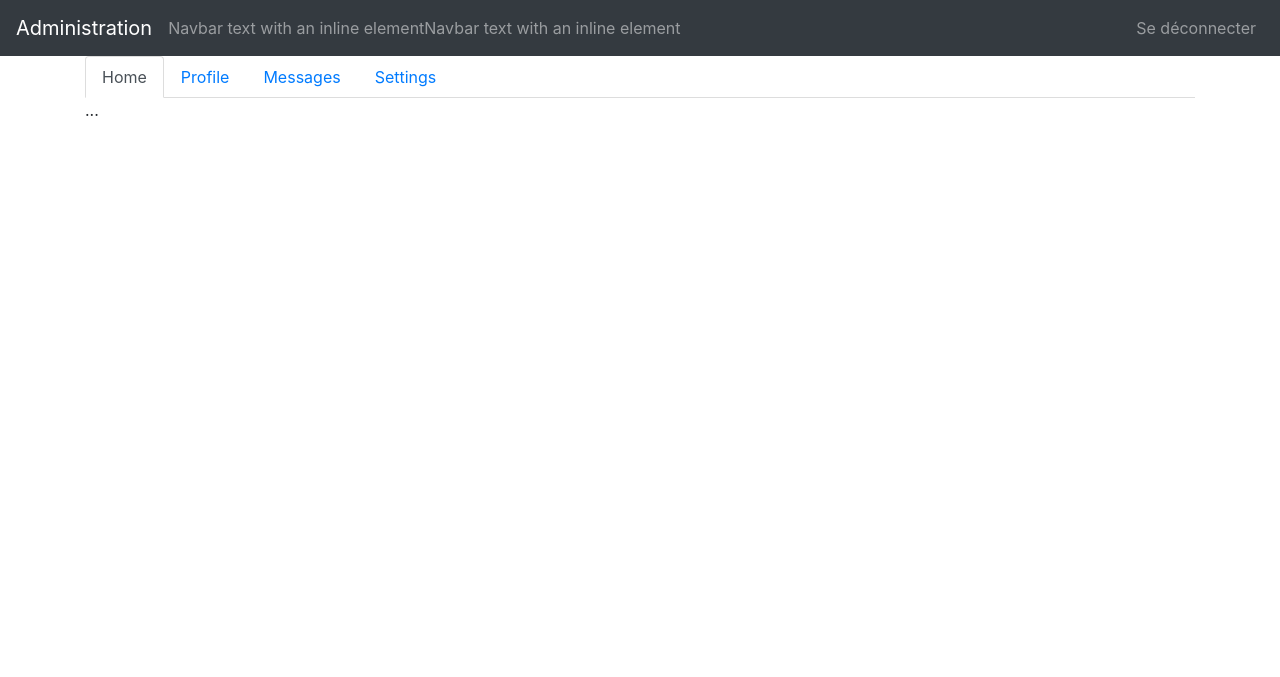
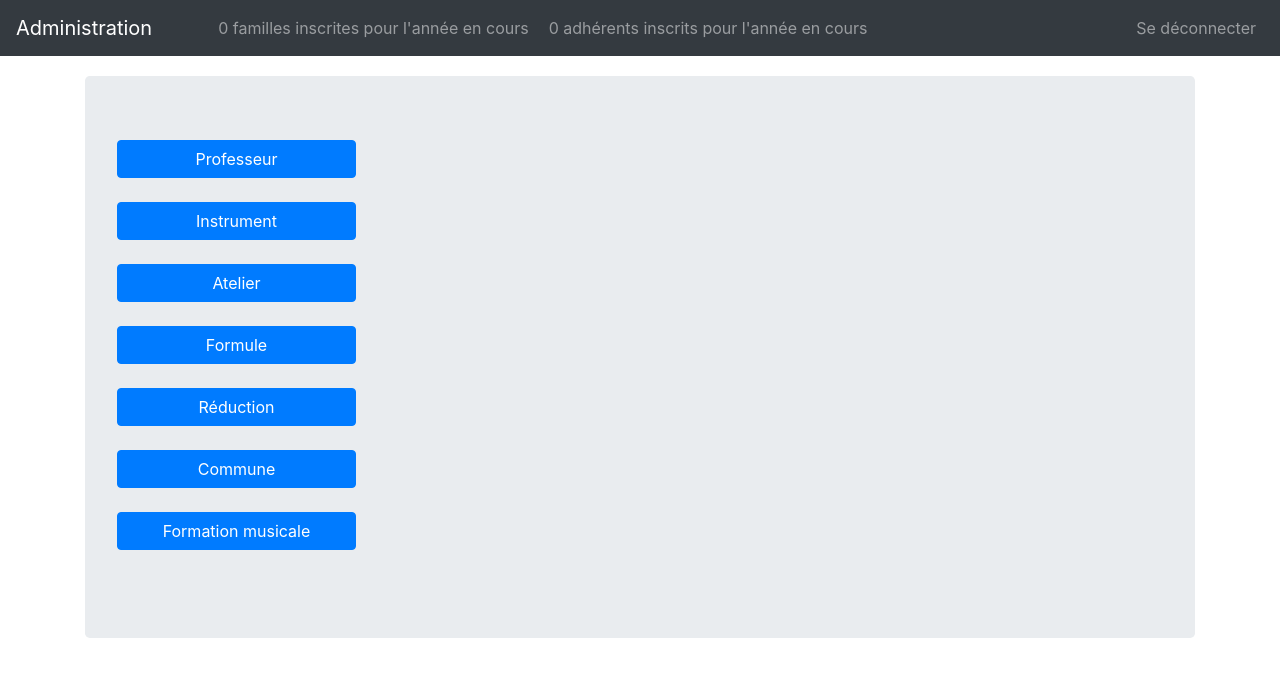
Before and after one commit to AyoubBenlaidi/PriMusic, a PHP site: page /administration.php in a window 1280 px wide. Shown: the top 677 px of the page. Run offline with PHP 8.4, Linux system fonts and the light colour scheme; the visitor is signed in with stand-in values (Sample User, id 1); data that the repository does not hold is empty; some libraries are stand-ins or nearby versions.

Commit message:
Add files via upload

```diff
--- a/administration.php
+++ b/administration.php
@@ -3,10 +3,9 @@
   <head>
     <title>Administration</title>
     <link rel="stylesheet" href="https://maxcdn.bootstrapcdn.com/bootstrap/4.0.0-beta.2/css/bootstrap.min.css" integrity="sha384-PsH8R72JQ3SOdhVi3uxftmaW6Vc51MKb0q5P2rRUpPvrszuE4W1povHYgTpBfshb" crossorigin="anonymous">
-    <script src="https://code.jquery.com/jquery-3.2.1.slim.min.js" integrity="sha384-KJ3o2DKtIkvYIK3UENzmM7KCkRr/rE9/Qpg6aAZGJwFDMVNA/GpGFF93hXpG5KkN" crossorigin="anonymous"></script>
-    <script src="https://maxcdn.bootstrapcdn.com/bootstrap/4.0.0-beta.2/js/bootstrap.min.js" integrity="sha384-alpBpkh1PFOepccYVYDB4do5UnbKysX5WZXm3XxPqe5iKTfUKjNkCk9SaVuEZflJ" crossorigin="anonymous"></script>
 
-
+    <script src="https://code.jquery.com/jquery-3.2.1.min.js" integrity="sha256-hwg4gsxgFZhOsEEamdOYGBf13FyQuiTwlAQgxVSNgt4=" crossorigin="anonymous"></script>
+        <script src="https://maxcdn.bootstrapcdn.com/bootstrap/3.3.7/js/bootstrap.min.js" integrity="sha384-Tc5IQib027qvyjSMfHjOMaLkfuWVxZxUPnCJA7l2mCWNIpG9mGCD8wGNIcPD7Txa" crossorigin="anonymous"></script>
 
 
   </head>
@@ -17,54 +16,41 @@
   ?>
 
 
-  <!-- <h1>Page d'administration</h1> -->
-<!--
-  <h2>Professeur</h2>
-  <?php include("professeur.php"); ?>
+<div class="container" style ="margin-top: 20px">
+<div class="jumbotron">
+            <div class="row">
+                <div class="col-sm-3">
+                    <button type="button" class="btn btn-primary btn-block btn_load_ajax" lien="professeur.php">Professeur</button><br>
+                    <button type="button" class="btn btn-primary btn-block btn_load_ajax" lien="instrument.php">Instrument</button><br>
+                    <button type="button" class="btn btn-primary btn-block btn_load_ajax" lien="atelier.php">Atelier</button><br>
+                    <button type="button" class="btn btn-primary btn-block btn_load_ajax" lien="formule.php">Formule</button><br>
+                    <button type="button" class="btn btn-primary btn-block btn_load_ajax" lien="reduction.php">Réduction</button><br>
+                    <button type="button" class="btn btn-primary btn-block btn_load_ajax" lien="commune.php">Commune</button><br>
+                    <button type="button" class="btn btn-primary btn-block btn_load_ajax" lien="formation.php">Formation musicale</button><br>
+                </div>
+                <div class="col-sm-9" id="ajax_load_result">
 
-  <h2>Instrument</h2>
-  <?php include("instrument.php"); ?>
+                </div>
+            </div>
+        </div>
+</div>
 
-  <h2>Atelier</h2>
-  <?php include("atelier.php"); ?>
 
-  <h2>Formule</h2>
-  <?php include("formule.php"); ?>
-
-  <h2>Réduction</h2>
-  <?php include("reduction.php"); ?>
-
-  <h2>Commune</h2>
-  <?php include("commune.php"); ?>
-
-  <h2>Formation musicale</h2>
-  <?php include("formation.php"); ?>
--->
-<div class="container">
-<!-- Nav tabs -->
-<ul class="nav nav-tabs" id="myTab" role="tablist">
-<li class="nav-item">
-  <a class="nav-link active" id="home-tab" data-toggle="tab" href="#home" role="tab" aria-controls="home" aria-selected="true">Home</a>
-</li>
-<li class="nav-item">
-  <a class="nav-link" id="profile-tab" data-toggle="tab" href="#profile" role="tab" aria-controls="profile" aria-selected="false">Profile</a>
-</li>
-<li class="nav-item">
-  <a class="nav-link" id="messages-tab" data-toggle="tab" href="#messages" role="tab" aria-controls="messages" aria-selected="false">Messages</a>
-</li>
-<li class="nav-item">
-  <a class="nav-link" id="settings-tab" data-toggle="tab" href="#settings" role="tab" aria-controls="settings" aria-selected="false">Settings</a>
-</li>
-</ul>
-
-<!-- Tab panes -->
-<div class="tab-content">
-<div class="tab-pane active" id="home" role="tabpanel" aria-labelledby="home-tab">...</div>
-<div class="tab-pane" id="profile" role="tabpanel" aria-labelledby="profile-tab">...</div>
-<div class="tab-pane" id="messages" role="tabpanel" aria-labelledby="messages-tab">...</div>
-<div class="tab-pane" id="settings" role="tabpanel" aria-labelledby="settings-tab">...</div>
-</div>
-</div>
 
   </body>
 </html>
+
+<script <script type="text/javascript">
+
+$( document ).ready(function() {
+    $(".btn_load_ajax").click(function(){
+        $.ajax({
+            url: $(this).attr("lien"),
+            success: function(result){
+                $("#ajax_load_result").html(result);
+            }
+        });
+    });
+});
+
+</script>
--- a/menuAdmin.php
+++ b/menuAdmin.php
@@ -1,44 +1,10 @@
 <?php session_start(); ?>
 <?php include('menuAdminRecup.php'); ?>
-<!-- Récupération de données pour la barre -->
+
 <!--
-<style>
-	ul {
-		list-style-type: none;
-		margin: 0;
-		padding: 0;
-		overflow: hidden;
-		background-color: #333;
-	}
+<ul>
 
-	li {
-		float: left;
-		color: white;
-	}
 
-	li a {
-		display: block;
-		color: white;
-		text-align: center;
-		padding: 14px 16px;
-		text-decoration: none;
-	}
-
-	li a:hover:not(.active) {
-		background-color: #111;
-	}
-
-	.active {
-		background-color: #4CAF50;
-	}
-	.floatright {
-    float:right;
-}
-</style>
-
-<ul>
-    <li><a  <?php echo $activeAdmin ?> href="/administration.php">Administration</a></li>
-	<li><a href="/login/logout.php">Se déconnecter</a></li>
 	<div class="floatright">
                 <li><?php include("countFamille.php"); ?> familles inscrites pour l'année en cours</li><br/>
 				<li><?php include("countAdherent.php"); ?> adhérents inscrits pour l'année en cours</li>
@@ -61,11 +27,12 @@
       <li class="nav-item">
         <a class="nav-link" href="#">Features</a>
       </li>-->
-	  <span class="navbar-text">
-      Navbar text with an inline element
+	  <span style="margin-left: 50px" class="navbar-text">
+      <?php include("countFamille.php"); ?> familles inscrites pour l'année en cours
     </span>
+	<span style="margin-left: 20px"></span>
 	<span class="navbar-text">
-      Navbar text with an inline element
+	<?php include("countAdherent.php"); ?> adhérents inscrits pour l'année en cours
     </span>
 
 
--- a/menuAdminRecup.php
+++ b/menuAdminRecup.php
@@ -2,7 +2,8 @@
 include("Query.php");
 	$profArray = databaseQuery("SELECT prof_id,prof_nom,prof_prenom FROM professeur");
 	$instrArray = databaseQuery("SELECT instr_id, instr_nom FROM instrument");
-	$atelierArray = databaseQuery("SELECT atl_id, atl_nom FROM atelier");
+
+    $atelierArray = databaseQuery("SELECT atl_id, atl_nom FROM atelier");
 	$formuleArray = databaseQuery("SELECT fml_id, fml_nom, fml_num FROM formule");
 	$communeArray = databaseQuery("SELECT cmn_id,cmn_nom FROM commune");
 	$formationArray = databaseQuery("SELECT * FROM formation");
--- a/professeur.php
+++ b/professeur.php
@@ -8,7 +8,7 @@
 		<label>Instrument : </label>
 		<select name="instr_id" id="instr_id">
 			<?php
-				for($i = 0, $size = count($instrArray); $i < $size; $i++) {
+				for($i = 1, $size = count($instrArray)+1; $i < $size; $i++) {
 			?>
 					<option value="<?php echo $instrArray[$i][0]; ?>"><?php echo $instrArray[$i][1]; ?></option>
 			<?php
@@ -24,7 +24,7 @@
 		<label>Nom : </label>
 		<select name="prof_id" id="prof_id">
 		<?php
-				for($i = 0, $size = count($profArray); $i < $size; $i++) {
+				for($i = 1, $size = count($profArray)+1; $i < $size; $i++) {
 		?>
 					<option value="<?php echo $profArray[$i][0] ?>"><?php echo $profArray[$i][1], ' ', $profArray[$i][2] ?></option>
 			<?php
```
